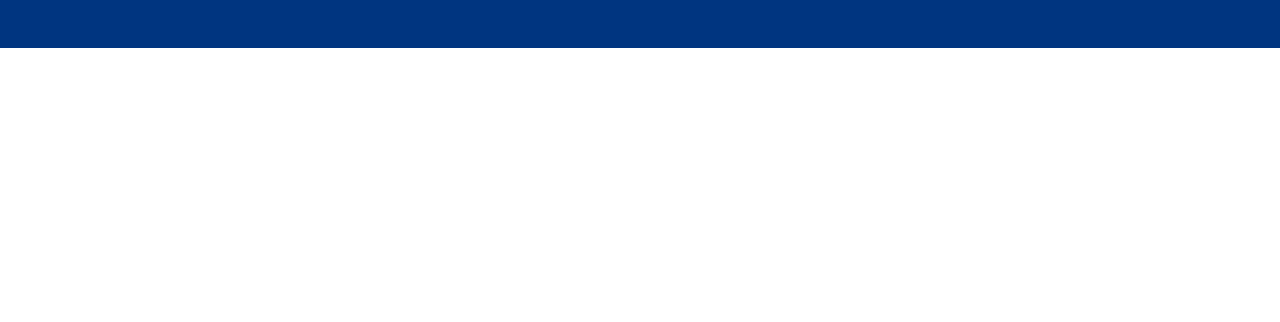
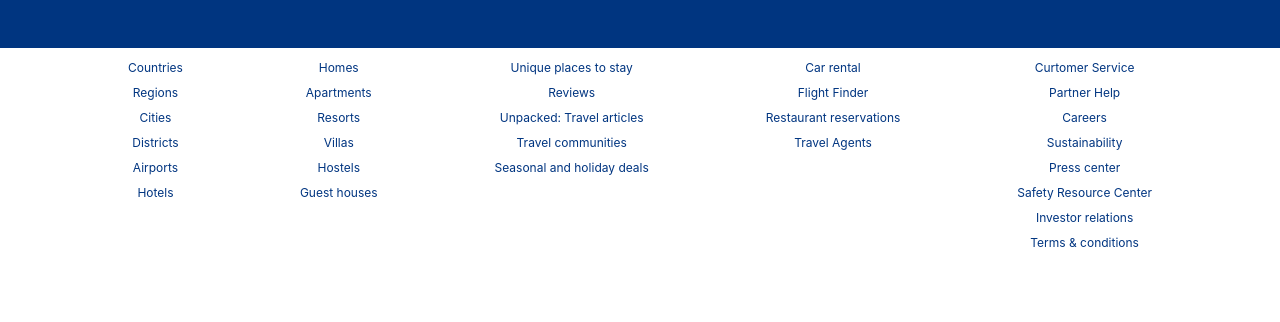
Before and after one commit to aniket7515/ReservationApp, a React (Create React App) app: page / in a window 1280 px wide. Shown: the part 1781-2103 px from the top of the page. Before the commit the page ends 1829 px from the top, so only its background shows below. Built offline with nearby package versions, Linux system fonts and the light colour scheme.

Commit message:
React footer

```diff
--- /dev/null
+++ b/src/components/footer/Footer.jsx
@@ -0,0 +1,53 @@
+import React from 'react'
+import './footer.css'
+
+const Footer = () => {
+  return (
+    <div className="footer">
+    <div className="fLists">
+      <ul className="fList">
+        <li className="fListItem">Countries</li>
+        <li className="fListItem">Regions</li>
+        <li className="fListItem">Cities</li>
+        <li className="fListItem">Districts</li>
+        <li className="fListItem">Airports</li>
+        <li className="fListItem">Hotels</li>
+      </ul>
+      <ul className="fList">
+        <li className="fListItem">Homes </li>
+        <li className="fListItem">Apartments </li>
+        <li className="fListItem">Resorts </li>
+        <li className="fListItem">Villas</li>
+        <li className="fListItem">Hostels</li>
+        <li className="fListItem">Guest houses</li>
+      </ul>
+      <ul className="fList">
+        <li className="fListItem">Unique places to stay </li>
+        <li className="fListItem">Reviews</li>
+        <li className="fListItem">Unpacked: Travel articles </li>
+        <li className="fListItem">Travel communities </li>
+        <li className="fListItem">Seasonal and holiday deals </li>
+      </ul>
+      <ul className="fList">
+        <li className="fListItem">Car rental </li>
+        <li className="fListItem">Flight Finder</li>
+        <li className="fListItem">Restaurant reservations </li>
+        <li className="fListItem">Travel Agents </li>
+      </ul>
+      <ul className="fList">
+        <li className="fListItem">Curtomer Service</li>
+        <li className="fListItem">Partner Help</li>
+        <li className="fListItem">Careers</li>
+        <li className="fListItem">Sustainability</li>
+        <li className="fListItem">Press center</li>
+        <li className="fListItem">Safety Resource Center</li>
+        <li className="fListItem">Investor relations</li>
+        <li className="fListItem">Terms & conditions</li>
+      </ul>
+    </div>
+    <div className="fText">Copyright © 2022 Lamabooking.</div>
+  </div>
+  )
+}
+
+export default Footer
--- /dev/null
+++ b/src/components/footer/footer.css
@@ -0,0 +1,25 @@
+.footer{
+    width: 100%;
+    max-width: 1024px;
+    font-size: 12px;
+    text-align: center;
+    margin: auto;
+  }
+
+  .fLists{
+    width: 100%;
+    display: flex;
+    justify-content: space-between;
+    margin-bottom: 50px;
+  }
+
+  .fList{
+    list-style: none;
+    padding: 0;
+  }
+
+  .fListItem{
+    margin-bottom: 10px;
+    color: #003580;
+    cursor: pointer;
+  }
--- a/src/pages/home/Home.jsx
+++ b/src/pages/home/Home.jsx
@@ -1,6 +1,7 @@
 import React from 'react'
 import Featured from '../../components/featured/Featured'
 import FeaturedProperties from '../../components/featuredProperties/FeaturedProperties'
+import Footer from '../../components/footer/Footer'
 import Header from '../../components/header/Header'
 import MailList from '../../components/mailList/MailList'
 import Navbar from '../../components/navbar/Navbar'
@@ -23,6 +24,8 @@
          <FeaturedProperties/>
          <MailList/>
       </div>
+
+      <Footer/>
     </div>
   )
 }
```
